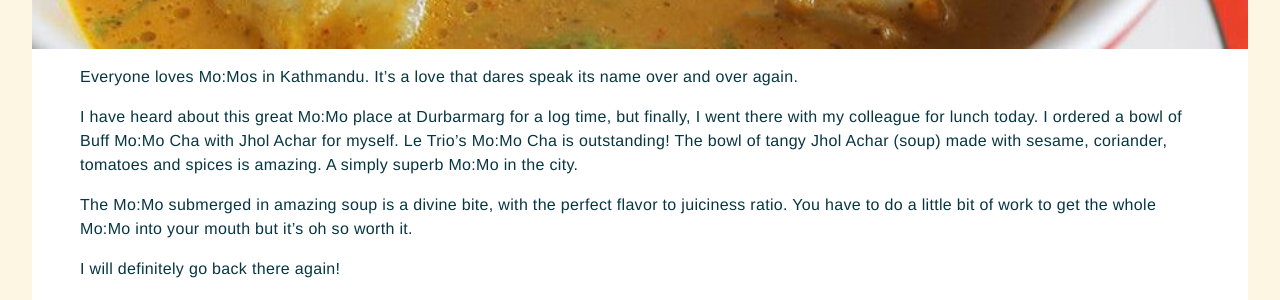
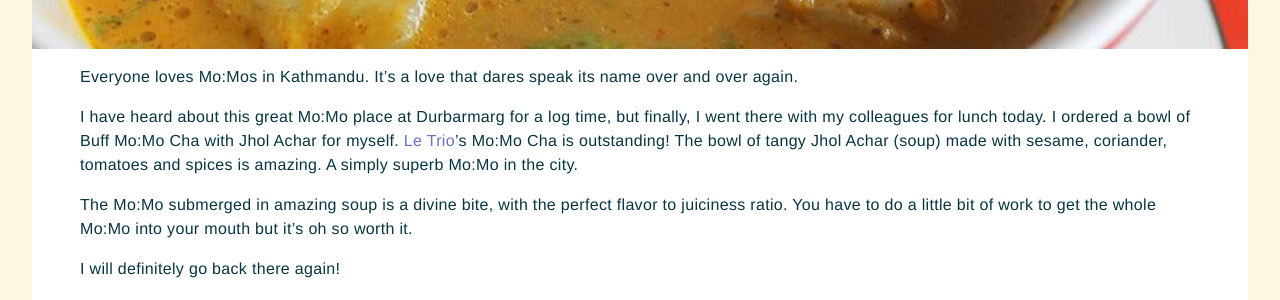
Before and after one commit to himalay/himalay.github.io, a Jekyll site: the page built from _posts/2017-01-20-best-momo-place-in-kathmandu.markdown, in a window 1280 px wide. Shown: the part 625-925 px from the top of the page. Built offline with Jekyll 4.4.1, drawn with Linux system fonts in a browser that asks for light colours.

Commit message:
Add a link to Le Trio

```diff
--- a/_posts/2017-01-20-best-momo-place-in-kathmandu.markdown
+++ b/_posts/2017-01-20-best-momo-place-in-kathmandu.markdown
@@ -13,7 +13,7 @@ coverImage: /assets/posts/momocha.jpg
 
 Everyone loves Mo:Mos in Kathmandu. It's a love that dares speak its name over and over again.
 
-I have heard about this great Mo:Mo place at Durbarmarg for a log time, but finally, I went there with my colleague for lunch today. I ordered a bowl of Buff Mo:Mo Cha with Jhol Achar for myself. Le Trio's Mo:Mo Cha is outstanding! The bowl of tangy Jhol Achar (soup) made with sesame, coriander, tomatoes and spices is amazing. A simply superb Mo:Mo in the city.
+I have heard about this great Mo:Mo place at Durbarmarg for a log time, but finally, I went there with my colleagues for lunch today. I ordered a bowl of Buff Mo:Mo Cha with Jhol Achar for myself. <a href="https://www.facebook.com/pages/Le-Trio/868003676619669" target="_blank">Le Trio</a>'s Mo:Mo Cha is outstanding! The bowl of tangy Jhol Achar (soup) made with sesame, coriander, tomatoes and spices is amazing. A simply superb Mo:Mo in the city.
 
 The Mo:Mo submerged in amazing soup is a divine bite, with the perfect flavor to juiciness ratio. You have to do a little bit of work to get the whole Mo:Mo into your mouth but it's oh so worth it.
 
```
Also changed, not shown: other parts of _posts/2017-01-20-best-momo-place-in-kathmandu.markdown (+1 -1 lines).
